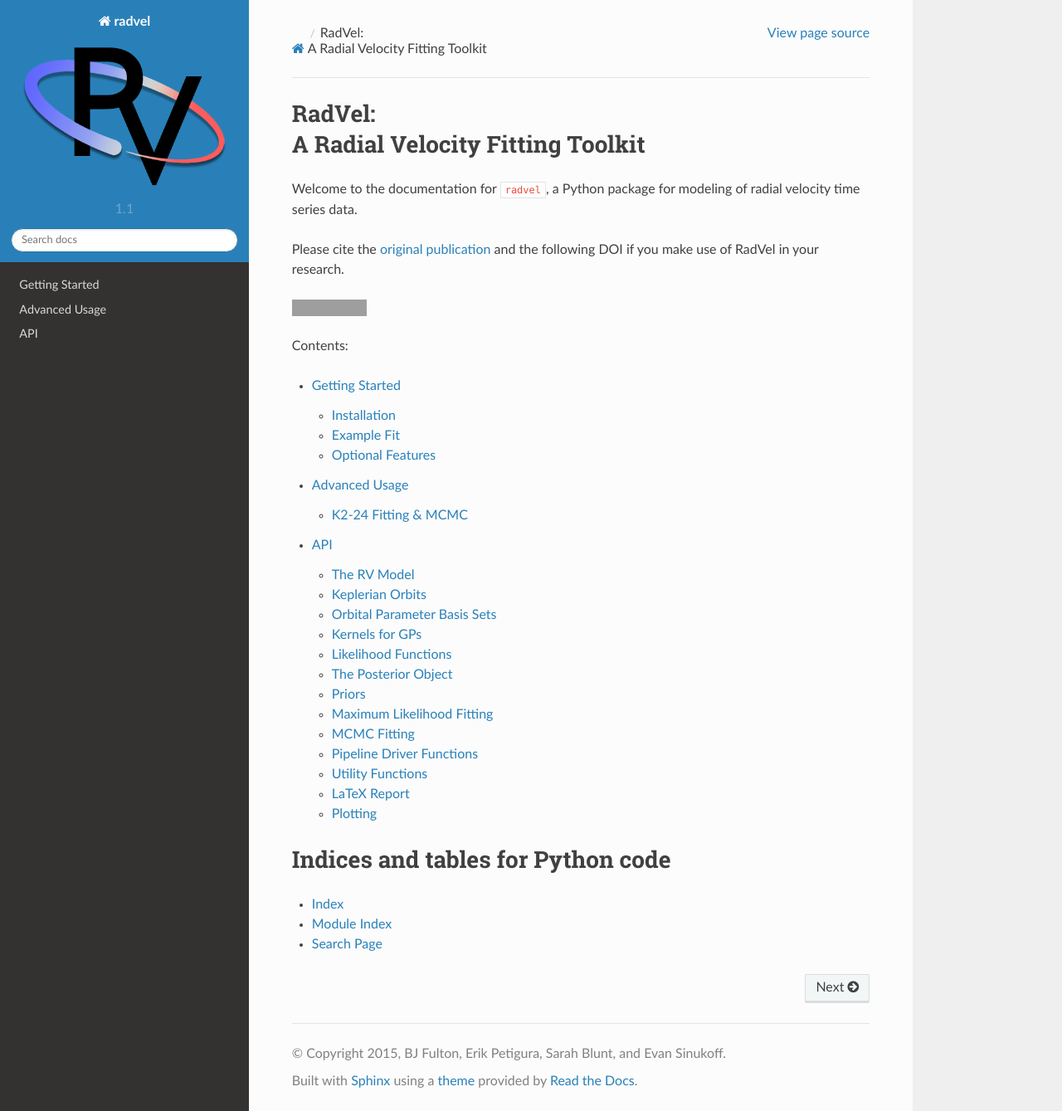
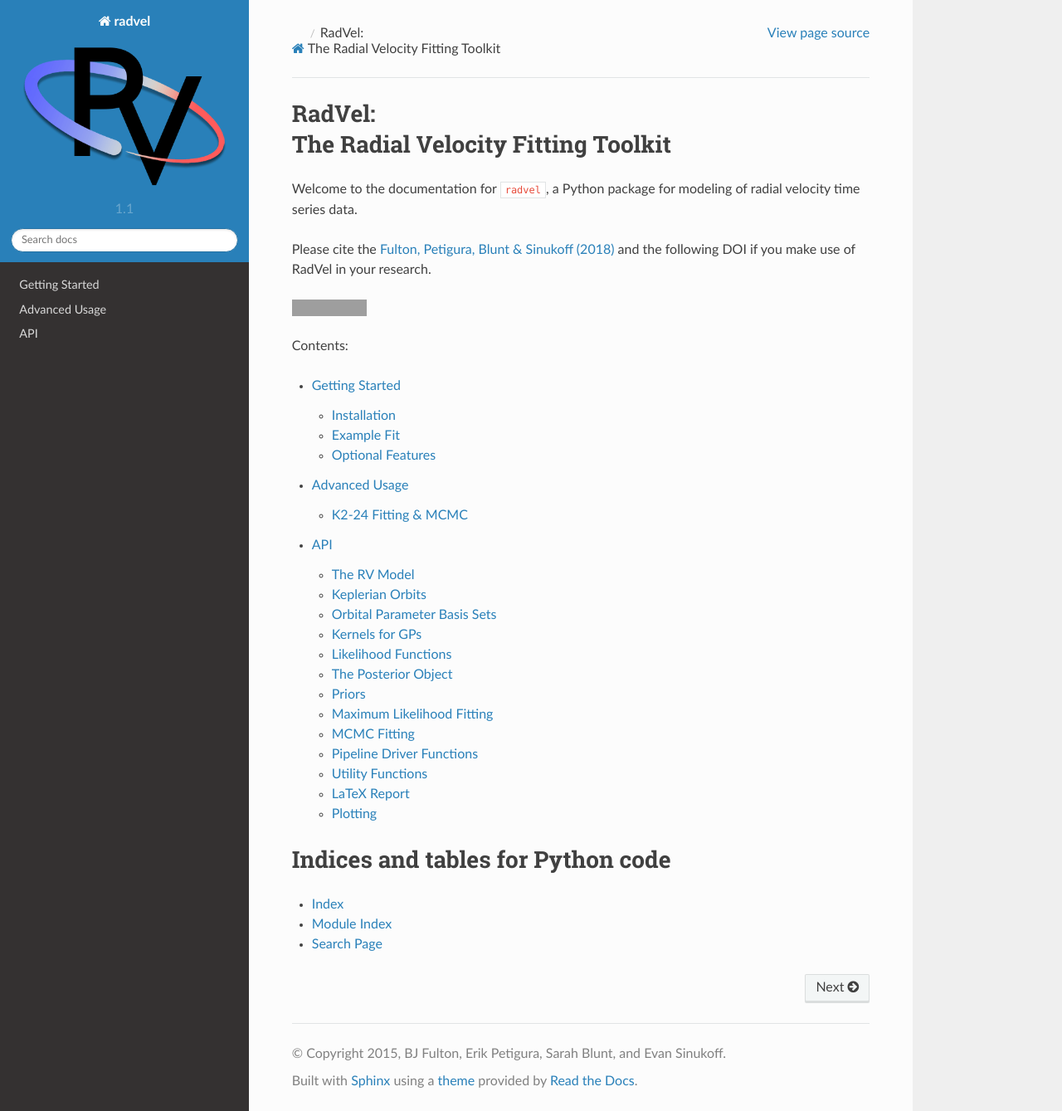
Before and after one commit to California-Planet-Search/radvel, a Sphinx documentation site: the page built from docs/index.rst, in a window 1280 px wide and 1339 px high. Shown: the whole window at 83% size. Built offline with Sphinx 7.4.7 and the Read the Docs theme 2.0.0, drawn with Linux system fonts in a browser that asks for light colours; pages that are not in the unit, such as notebooks, are missing from menus; grey boxes are pictures that could not be loaded.

Commit message:
updated references

```diff
--- a/docs/index.rst
+++ b/docs/index.rst
@@ -2,14 +2,13 @@
 
    <br />
 
-RadVel: |br| A Radial Velocity Fitting Toolkit
+RadVel: |br| The Radial Velocity Fitting Toolkit
 ==============================================
 
 Welcome to the documentation for ``radvel``, a Python package for
 modeling of radial velocity time series data.
 
-Please cite the `original publication <http://adsabs.harvard.edu/abs/2018arXiv180101947F>`_ and the following DOI if you make use of RadVel in your
-research.
+Please cite the `Fulton, Petigura, Blunt & Sinukoff (2018)  <http://adsabs.harvard.edu/abs/2018PASP..130d4504F>`_ and the following DOI if you make use of RadVel in your research.
 
 .. image:: https://zenodo.org/badge/DOI/10.5281/zenodo.580821.svg
    :target: https://doi.org/10.5281/zenodo.580821
```
